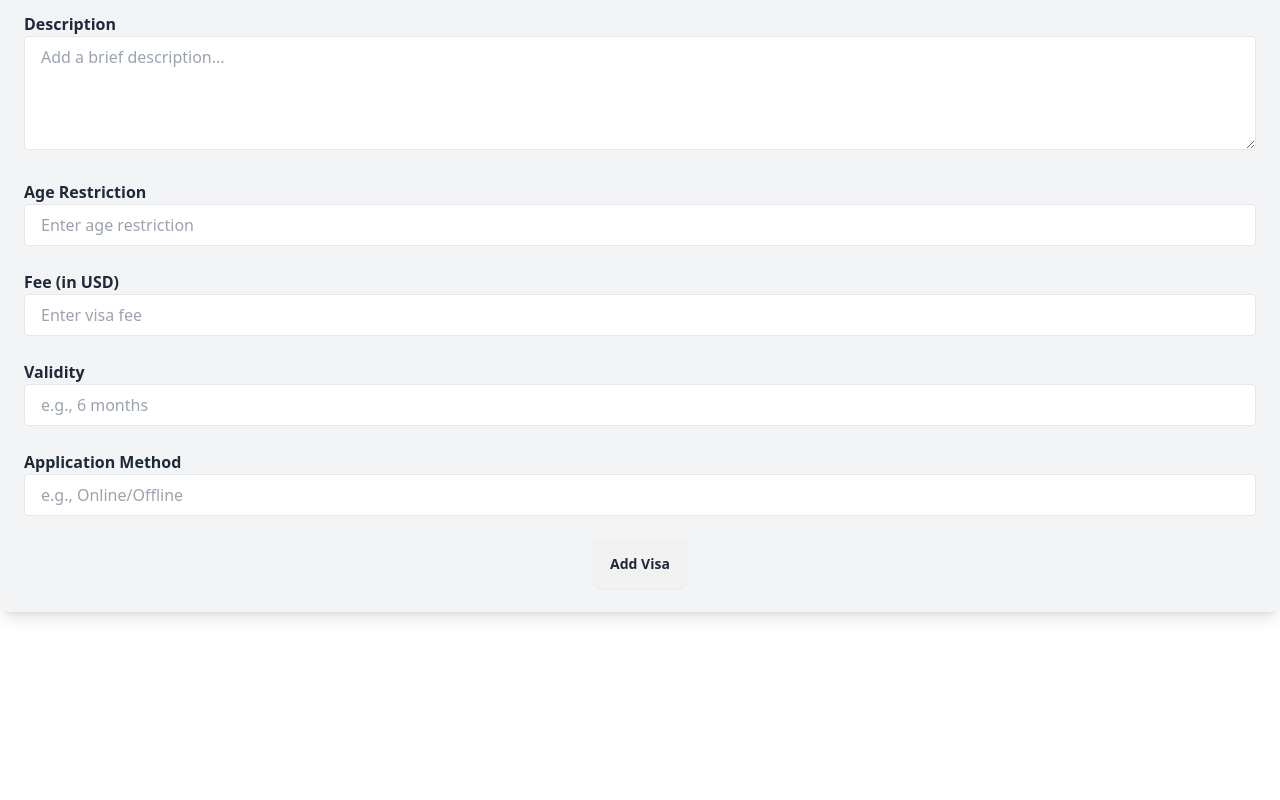
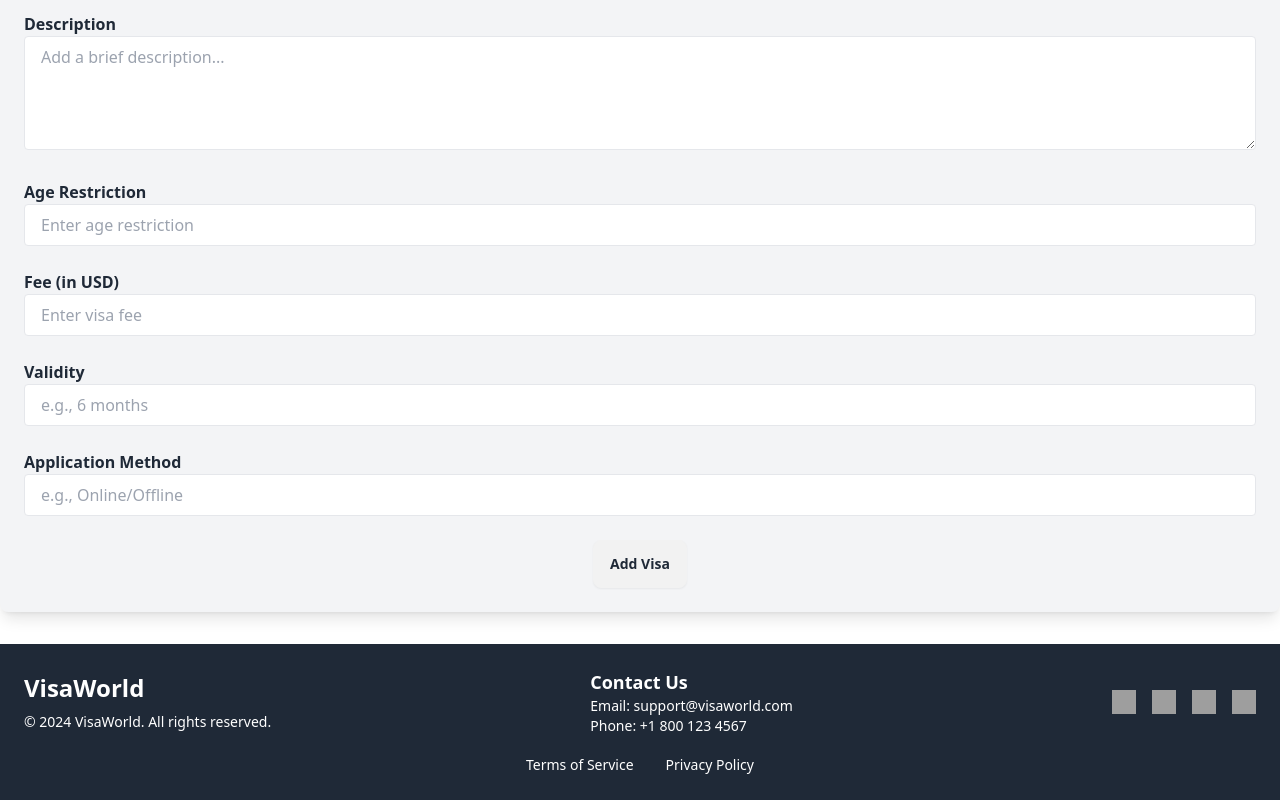
Before and after one commit to DebasisLeo/visa-project, a React (Vite) app: page /add-visa in a window 1280 px wide. Shown: the part 644-1444 px from the top of the page. Before the commit the page ends 1256 px from the top, so only its background shows below. Built offline with nearby package versions, Linux system fonts and the light colour scheme; no server answers; sample sign-in values are in the browser's storage; grey boxes are pictures that could not be loaded.

Commit message:
fifth commit add error page

```diff
--- a/package.json
+++ b/package.json
@@ -15,10 +15,14 @@
     "localforage": "^1.10.0",
     "match-sorter": "^8.0.0",
     "react": "^18.3.1",
+    "react-awesome-reveal": "^4.2.14",
     "react-dom": "^18.3.1",
     "react-icons": "^5.4.0",
+    "react-lottie": "^1.2.10",
     "react-router-dom": "^7.0.1",
+    "react-simple-typewriter": "^5.0.1",
     "react-toastify": "^10.0.6",
+    "react-tooltip": "^5.28.0",
     "sort-by": "^1.2.0",
     "sweetalert2": "^11.14.5"
   },
--- /dev/null
+++ b/src/components/Footer.jsx
@@ -0,0 +1,46 @@
+import React from 'react';
+
+const Footer = () => {
+  return (
+    <footer className="bg-gray-800 text-white py-6 mt-8">
+      <div className="container mx-auto px-6 flex justify-between items-center">
+        {/* Left Section: Website Name and Copyright */}
+        <div className="text-center md:text-left">
+          <h3 className="text-2xl font-bold">VisaWorld</h3>
+          <p className="text-sm mt-2">&copy; 2024 VisaWorld. All rights reserved.</p>
+        </div>
+
+        {/* Middle Section: Contact Information */}
+        <div className="hidden md:block">
+          <h4 className="text-lg font-semibold">Contact Us</h4>
+          <p className="text-sm">Email: support@visaworld.com</p>
+          <p className="text-sm">Phone: +1 800 123 4567</p>
+        </div>
+
+        {/* Right Section: Social Media Links */}
+        <div className="flex space-x-4">
+          <a href="https://www.facebook.com" target="_blank" rel="noopener noreferrer">
+            <img src="https://img.icons8.com/ios-filled/50/ffffff/facebook.png" alt="Facebook" className="w-6 h-6" />
+          </a>
+          <a href="https://twitter.com" target="_blank" rel="noopener noreferrer">
+            <img src="https://img.icons8.com/ios-filled/50/ffffff/twitter.png" alt="Twitter" className="w-6 h-6" />
+          </a>
+          <a href="https://www.instagram.com" target="_blank" rel="noopener noreferrer">
+            <img src="https://img.icons8.com/ios-filled/50/ffffff/instagram.png" alt="Instagram" className="w-6 h-6" />
+          </a>
+          <a href="https://www.linkedin.com" target="_blank" rel="noopener noreferrer">
+            <img src="https://img.icons8.com/ios-filled/50/ffffff/linkedin.png" alt="LinkedIn" className="w-6 h-6" />
+          </a>
+        </div>
+      </div>
+
+      {/* Footer Bottom Section for additional links */}
+      <div className="mt-4 text-center">
+        <a href="/terms" className="text-sm mx-4">Terms of Service</a>
+        <a href="/privacy" className="text-sm mx-4">Privacy Policy</a>
+      </div>
+    </footer>
+  );
+};
+
+export default Footer;
--- a/src/components/Home.jsx
+++ b/src/components/Home.jsx
@@ -1,9 +1,28 @@
-import React from 'react';
+import React, { useState, useEffect } from 'react';
 import { useLoaderData, useNavigate } from 'react-router-dom';
 
 const Home = () => {
   const visas = useLoaderData();
   const navigate = useNavigate();
+
+  // Get the stored theme from localStorage or default to light
+  const storedTheme = localStorage.getItem('theme') || 'light';
+  const [theme, setTheme] = useState(storedTheme);
+
+  // Toggle the theme between light and dark
+  const toggleTheme = () => {
+    const newTheme = theme === 'light' ? 'dark' : 'light';
+    setTheme(newTheme);
+    localStorage.setItem('theme', newTheme); // Save to localStorage for persistence
+  };
+
+  // Apply the theme to the body element when the theme state changes
+  useEffect(() => {
+    // Remove both theme classes first
+    document.body.classList.remove('light', 'dark');
+    // Add the new theme class
+    document.body.classList.add(theme);
+  }, [theme]);
 
   const handleSeeDetails = (id) => {
     navigate(`/visa/${id}`);
@@ -11,26 +30,37 @@ const Home = () => {
 
   return (
     <div className="container mx-auto p-6">
+      <button
+        onClick={toggleTheme}
+        className="mb-6 px-4 py-2 bg-gray-500 text-white rounded"
+      >
+        Toggle {theme === 'light' ? 'Dark' : 'Light'} Mode
+      </button>
+
       <h2 className="text-2xl font-bold mb-6">Latest Visas</h2>
       <div className="grid grid-cols-1 md:grid-cols-3 gap-4">
         {visas.slice(0, 6).map((visa) => (
           <div key={visa._id} className="p-4 border rounded shadow">
-    <img src={visa.countryImage} alt={visa.countryName} className="w-full h-32 object-cover mb-2" />
+            <img
+              src={visa.countryImage}
+              alt={visa.countryName}
+              className="w-full h-32 object-cover mb-2"
+            />
             <h3 className="font-bold text-lg">{visa.countryName}</h3>
             <p>Visa Type: {visa.visaType}</p>
             <p>Processing Time: {visa.processingTime}</p>
             <p>Fee: ${visa.fee}</p>
             <p>Validity: {visa.validity}</p>
             <button
-      onClick={() => handleSeeDetails(visa._id)} // Use _id instead of id
+              onClick={() => handleSeeDetails(visa._id)}
               className="mt-4 px-4 py-2 bg-blue-500 text-white rounded hover:bg-blue-600"
             >
               See Details
             </button>
           </div>
         ))}
+      </div>
 
-      </div>
       <button
         onClick={() => navigate('/all-visa')}
         className="mt-6 px-4 py-2 bg-green-500 text-white rounded hover:bg-green-600"
--- /dev/null
+++ b/src/components/NotFoundPage.jsx
@@ -0,0 +1,53 @@
+import React, { useEffect } from 'react';
+import { useNavigate } from 'react-router-dom';
+import AOS from 'aos';
+
+const NotFoundPage = () => {
+  const navigate = useNavigate();
+
+  // Initialize AOS animations
+  useEffect(() => {
+    AOS.init({
+      duration: 1000,
+      easing: 'ease-in-out',
+      once: true,
+    });
+  }, []);
+
+  // Navigate back to the homepage
+  const goHome = () => {
+    navigate('/');
+  };
+
+  return (
+    <div className="flex items-center justify-center h-screen bg-gray-100">
+      <div className="text-center p-6 bg-white rounded-lg shadow-lg w-full max-w-md">
+        {/* 404 Animation */}
+        <div data-aos="zoom-in-up">
+          <h1 className="text-5xl font-bold text-red-600 mb-4">404</h1>
+          <h2 className="text-3xl font-semibold text-gray-700 mb-4">Oops! Page Not Found</h2>
+          <p className="text-gray-600 mb-6">We couldn't find the page you're looking for. It might have been moved or deleted.</p>
+
+          {/* AOS Image */}
+          <div data-aos="fade-up" className="mb-6">
+            <img
+              src="https://img.icons8.com/ios/452/404-error.png"
+              alt="404 Illustration"
+              className="w-40 mx-auto"
+            />
+          </div>
+
+          {/* Button to go back to homepage */}
+          <button
+            onClick={goHome}
+            className="px-6 py-2 bg-blue-500 text-white rounded-full hover:bg-blue-600 transition"
+          >
+            Go to Homepage
+          </button>
+        </div>
+      </div>
+    </div>
+  );
+};
+
+export default NotFoundPage;
--- a/src/components/Root.jsx
+++ b/src/components/Root.jsx
@@ -1,12 +1,14 @@
 import React from 'react';
 import Navbar from './Navbar';
 import {Outlet} from 'react-router-dom'
+import Footer from './Footer';
 
 const Root = () => {
     return (
         <div>
             <Navbar></Navbar>
             <Outlet></Outlet>
+            <Footer></Footer>
         </div>
     );
 };
--- a/src/main.jsx
+++ b/src/main.jsx
@@ -16,11 +16,13 @@ import MyVisaApplication from './components/MyVisaApplication.jsx';
 import Home from './components/Home.jsx';
 import AllVisas from './components/AllVisas.jsx';
 import VisaDetails from './components/VisaDetails.jsx';
+import NotFoundPage from './components/NotFoundPage.jsx';
 
 const router = createBrowserRouter([
   {
     path: '/',
     element: <Root />,
+    errorElement:<NotFoundPage></NotFoundPage>,
     children: [
       {
         path: '/',
--- a/tailwind.config.js
+++ b/tailwind.config.js
@@ -7,6 +7,7 @@ export default {
   theme: {
     extend: {},
   },
+  darkMode: 'class', // This enables class-based dark mode
   plugins: [
     require('daisyui'),
   ],
```
Also changed, not shown: 1 other file (tests, documents, lock files or other folders). Lines whose indentation alone changed are shown as unchanged.
